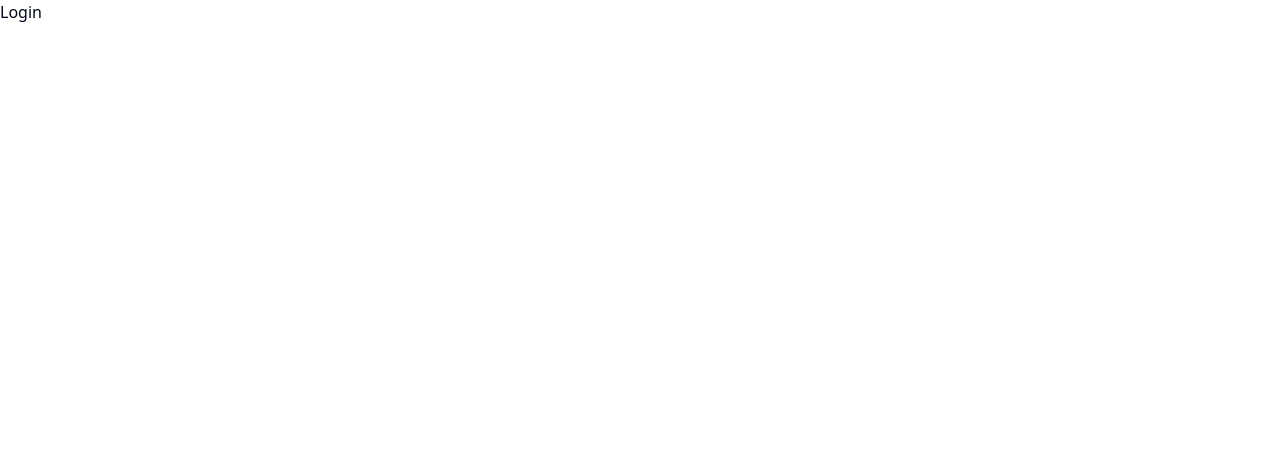
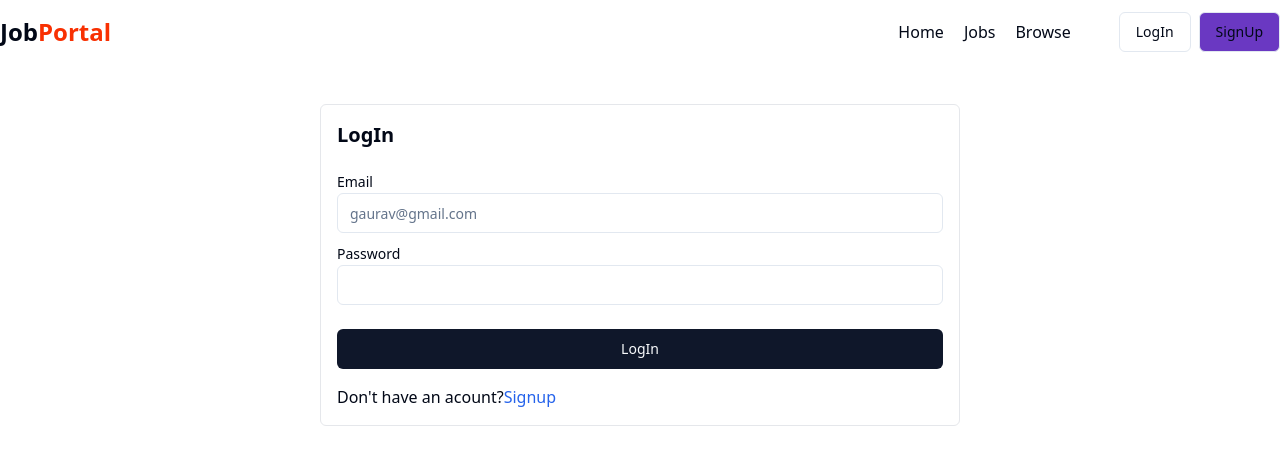
Before and after one commit to Gauravkaushik-1206/Job-Portal, a React (Vite) app in the folder job-portal-frontend/: page /login in a window 1280 px wide. Shown: the top 464 px of the page. Built offline with nearby package versions, Linux system fonts and the light colour scheme.

Commit message:
Login page completed

```diff
--- a/job-portal-frontend/src/components/auth/Login.jsx
+++ b/job-portal-frontend/src/components/auth/Login.jsx
@@ -1,12 +1,36 @@
 import React from 'react'
-import Navbar from '../shared/Navbar'
 import { Label } from '../ui/label'
 import { Input } from '../ui/input'
+import Navbar from '../shared/Navbar'
+import { RadioGroup } from '../ui/radio-group'
+import { Button } from '../ui/button'
+import { Link } from 'react-router-dom'
 
 const Login = () => {
   return (
-      <div>
-        Login
+    <div>
+        <Navbar></Navbar>
+        <div className='flex items-center justify-center max-w-7xl mx-auto'>
+            <form action="" className='w-1/2 border border-gray-200 rounded-md p-4 my-10'>
+                <h1 className='font-bold text-xl mb-5'>LogIn</h1>
+                <div className='my-2'>
+                    <Label>Email</Label>
+                    <Input
+                        type="email"
+                        placeholder="gaurav@gmail.com"
+                    ></Input>
+                </div>
+                <div className='my-2'>
+                    <Label>Password</Label>
+                    <Input
+                        type="password"
+                        placeholder=""
+                    ></Input>
+                </div>
+                    <Button type="submit" className="w-full my-4">LogIn</Button>
+                <span>Don't have an acount?<Link to="/signup" className="text-blue-600">Signup</Link></span>
+            </form>
+          </div>
     </div>
   )
 }
--- a/job-portal-frontend/src/components/auth/Signup.jsx
+++ b/job-portal-frontend/src/components/auth/Signup.jsx
@@ -2,7 +2,7 @@
 import { Label } from '../ui/label'
 import { Input } from '../ui/input'
 import Navbar from '../shared/Navbar'
-import { RadioGroup, RadioGroupItem } from '../ui/radio-group'
+import { RadioGroup } from '../ui/radio-group'
 import { Button } from '../ui/button'
 import { Link } from 'react-router-dom'
 
```
